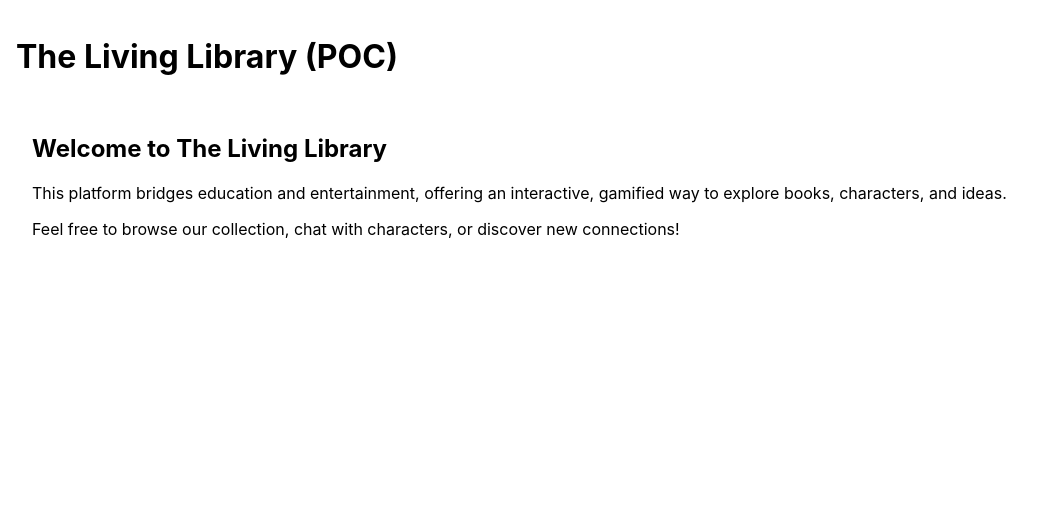
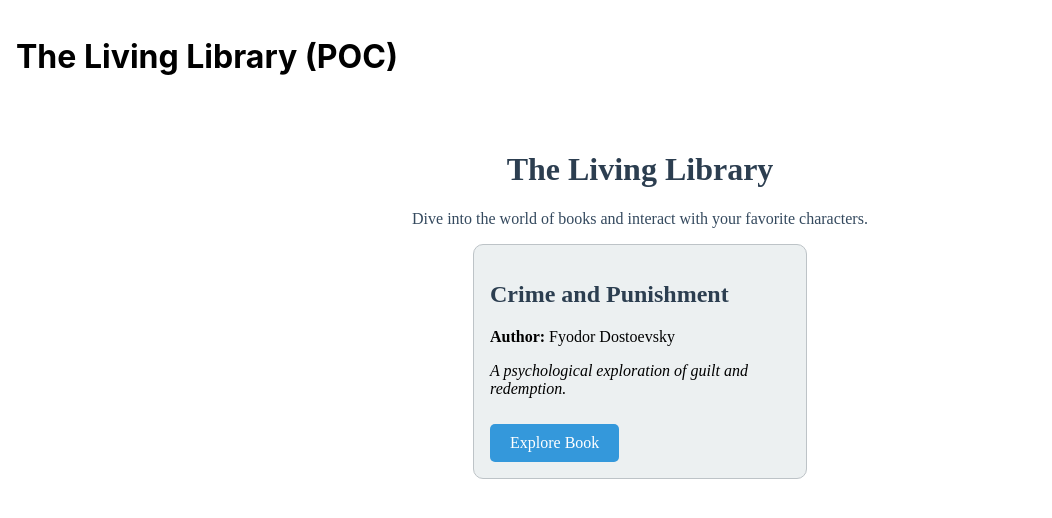
Before and after one commit to kratos0002/livinglibrary, a React (Create React App) app in the folder frontend/: page / in a window 1280 px wide. Shown: the top 518 px of the page, without its empty margins (0-1052 px from the left). Built offline with nearby package versions, Linux system fonts and the light colour scheme.

Commit message:
Fe changes

```diff
--- a/frontend/src/App.js
+++ b/frontend/src/App.js
@@ -1,6 +1,8 @@
 import React from 'react';
 import { BrowserRouter as Router, Routes, Route } from 'react-router-dom';
 import BookPage from './pages/BookPage';
+import Navbar from "./components/Navbar";
+
 import ChatLibrarian from './pages/ChatLibrarian';
 import ChatRaskolnikov from './pages/ChatRaskolnikov';
 import Home from './pages/home';
--- /dev/null
+++ b/frontend/src/components/Navbar.js
@@ -0,0 +1,34 @@
+// src/components/Navbar.js
+import React from "react";
+import { Link } from "react-router-dom";
+
+function Navbar() {
+  return (
+    <nav
+      style={{
+        display: "flex",
+        justifyContent: "space-between",
+        padding: "1rem 2rem",
+        background: "#2C3E50",
+        color: "#FFF"
+      }}
+    >
+      <Link to="/" style={{ textDecoration: "none", color: "#FFF", fontSize: "1.2rem" }}>
+        The Living Library
+      </Link>
+      <div>
+        <Link
+          to="/"
+          style={{ marginRight: "1rem", textDecoration: "none", color: "#FFF" }}
+        >
+          Home
+        </Link>
+        <Link to="/chat/librarian" style={{ textDecoration: "none", color: "#FFF" }}>
+          Ask the Librarian
+        </Link>
+      </div>
+    </nav>
+  );
+}
+
+export default Navbar;
--- a/frontend/src/pages/BookPage.js
+++ b/frontend/src/pages/BookPage.js
@@ -1,50 +1,64 @@
-import React, { useEffect, useState } from 'react';
-import { useParams } from 'react-router-dom';
-import axios from 'axios';
+// src/pages/BookPage.js
+import React, { useEffect, useState } from "react";
+import { useParams, Link } from "react-router-dom";
+import axios from "axios";
 
-const BookPage = () => {
+function BookPage() {
   const { id } = useParams();
   const [bookData, setBookData] = useState(null);
+  const [loading, setLoading] = useState(true);
+  const [error, setError] = useState(null);
 
   useEffect(() => {
-    axios.get(`https://livinglibrary.onrender.com/api/book/${id}`)
-    .then(response => {
+    axios
+      .get(`https://livinglibrary.onrender.com/api/book/${id}`)
+      .then((response) => {
         setBookData(response.data);
+        setLoading(false);
       })
-      .catch(error => {
-        console.error('Failed to load book data', error);
+      .catch((error) => {
+        setError("Failed to load book data");
+        setLoading(false);
       });
   }, [id]);
 
-  if (!bookData) return <div>Loading book data...</div>;
+  if (loading) return <div>Loading book data...</div>;
+  if (error) return <div>{error}</div>;
 
   return (
-    <div>
-      <h2>{bookData.title}</h2>
-      <p><strong>Author:</strong> {bookData.author}</p>
-      <p><strong>Published:</strong> {bookData.publishedYear}</p>
-      <p>{bookData.description}</p>
+    <div style={{ padding: "2rem", fontFamily: "'Merriweather', serif" }}>
+      <h1 style={{ textAlign: "center", color: "#2C3E50" }}>{bookData.title}</h1>
+      <h3 style={{ textAlign: "center", color: "#34495E" }}>by {bookData.author}</h3>
 
-      <h3>Key Themes</h3>
-      <ul>
-        {bookData.keyThemes.map((theme, idx) => <li key={idx}>{theme}</li>)}
-      </ul>
-
-      <h3>Characters</h3>
-      <ul>
-        {bookData.characters.map((char, idx) => (
-          <li key={idx}>
-            <strong>{char.name}:</strong> {char.description}
-          </li>
-        ))}
-      </ul>
-
-      <h3>Fun Facts</h3>
-      <ul>
-        {bookData.funFacts.map((fact, idx) => <li key={idx}>{fact}</li>)}
-      </ul>
+      <p style={{ textAlign: "center", fontStyle: "italic" }}>{bookData.description}</p>
+      <div style={{ display: "flex", justifyContent: "center", gap: "1rem", marginTop: "20px" }}>
+        <Link
+          to="/chat/librarian"
+          style={{
+            padding: "10px 20px",
+            background: "#1ABC9C",
+            color: "#FFF",
+            textDecoration: "none",
+            borderRadius: "5px"
+          }}
+        >
+          Ask the Librarian
+        </Link>
+        <Link
+          to="/chat/raskolnikov"
+          style={{
+            padding: "10px 20px",
+            background: "#E74C3C",
+            color: "#FFF",
+            textDecoration: "none",
+            borderRadius: "5px"
+          }}
+        >
+          Chat with Raskolnikov
+        </Link>
+      </div>
     </div>
   );
-};
+}
 
 export default BookPage;
--- a/frontend/src/pages/home.js
+++ b/frontend/src/pages/home.js
@@ -1,15 +1,57 @@
 // src/pages/Home.js
-import React from 'react';
+import React from "react";
+import { Link } from "react-router-dom";
+
+const books = [
+  {
+    id: "crime_and_punishment",
+    title: "Crime and Punishment",
+    author: "Fyodor Dostoevsky",
+    description: "A psychological exploration of guilt and redemption."
+  }
+];
 
 function Home() {
   return (
-    <div style={{ padding: '1rem' }}>
-      <h2>Welcome to The Living Library</h2>
-      <p>
-        This platform bridges education and entertainment, offering an interactive,
-        gamified way to explore books, characters, and ideas.
+    <div style={{ padding: "2rem", fontFamily: "'Merriweather', serif" }}>
+      <h1 style={{ textAlign: "center", color: "#2C3E50" }}>The Living Library</h1>
+      <p style={{ textAlign: "center", color: "#34495E" }}>
+        Dive into the world of books and interact with your favorite characters.
       </p>
-      <p>Feel free to browse our collection, chat with characters, or discover new connections!</p>
+
+      <div style={{ display: "flex", justifyContent: "center", flexWrap: "wrap", gap: "1rem" }}>
+        {books.map((book) => (
+          <div
+            key={book.id}
+            style={{
+              border: "1px solid #BDC3C7",
+              borderRadius: "10px",
+              padding: "1rem",
+              width: "300px",
+              background: "#ECF0F1"
+            }}
+          >
+            <h2 style={{ color: "#2C3E50" }}>{book.title}</h2>
+            <p><strong>Author:</strong> {book.author}</p>
+            <p style={{ fontStyle: "italic" }}>{book.description}</p>
+            <Link
+              to={`/book/${book.id}`}
+              style={{
+                display: "inline-block",
+                marginTop: "10px",
+                padding: "10px 20px",
+                background: "#3498DB",
+                color: "#FFF",
+                textDecoration: "none",
+                borderRadius: "5px",
+                textAlign: "center"
+              }}
+            >
+              Explore Book
+            </Link>
+          </div>
+        ))}
+      </div>
     </div>
   );
 }
```
